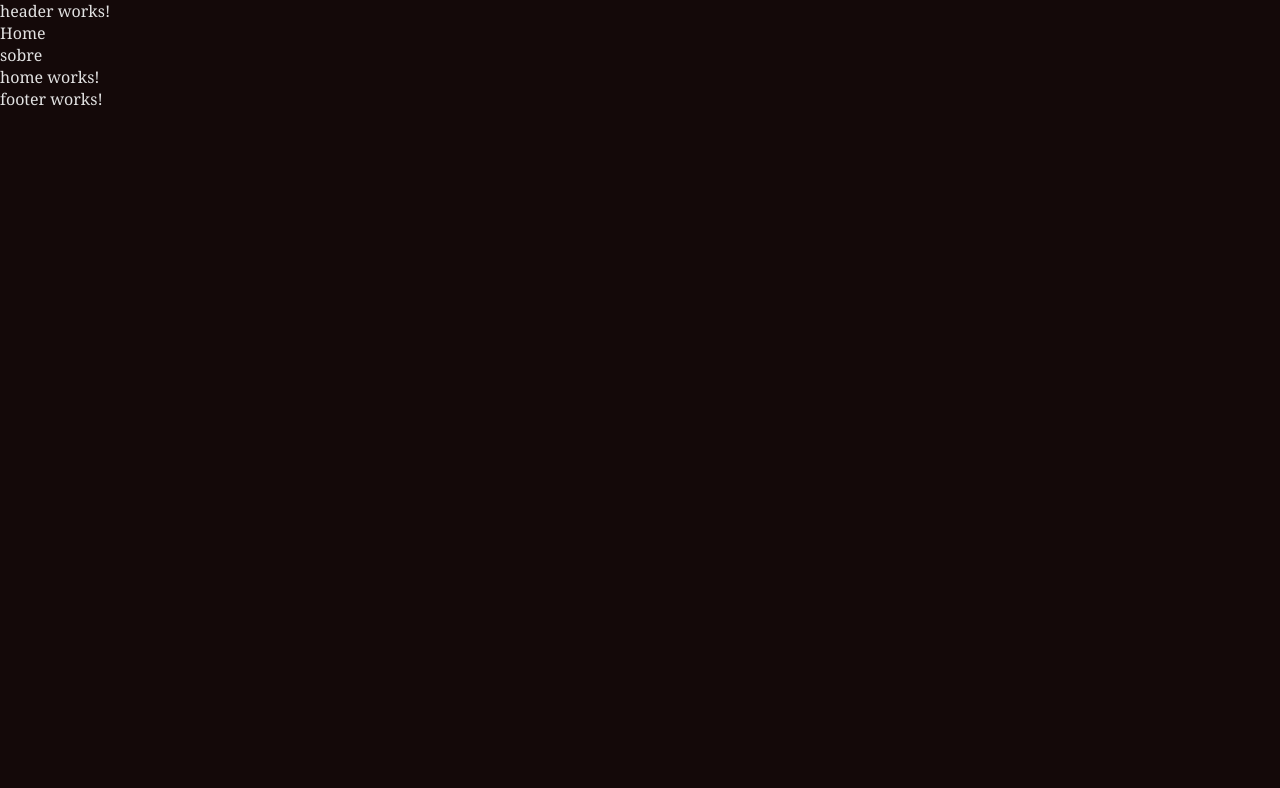
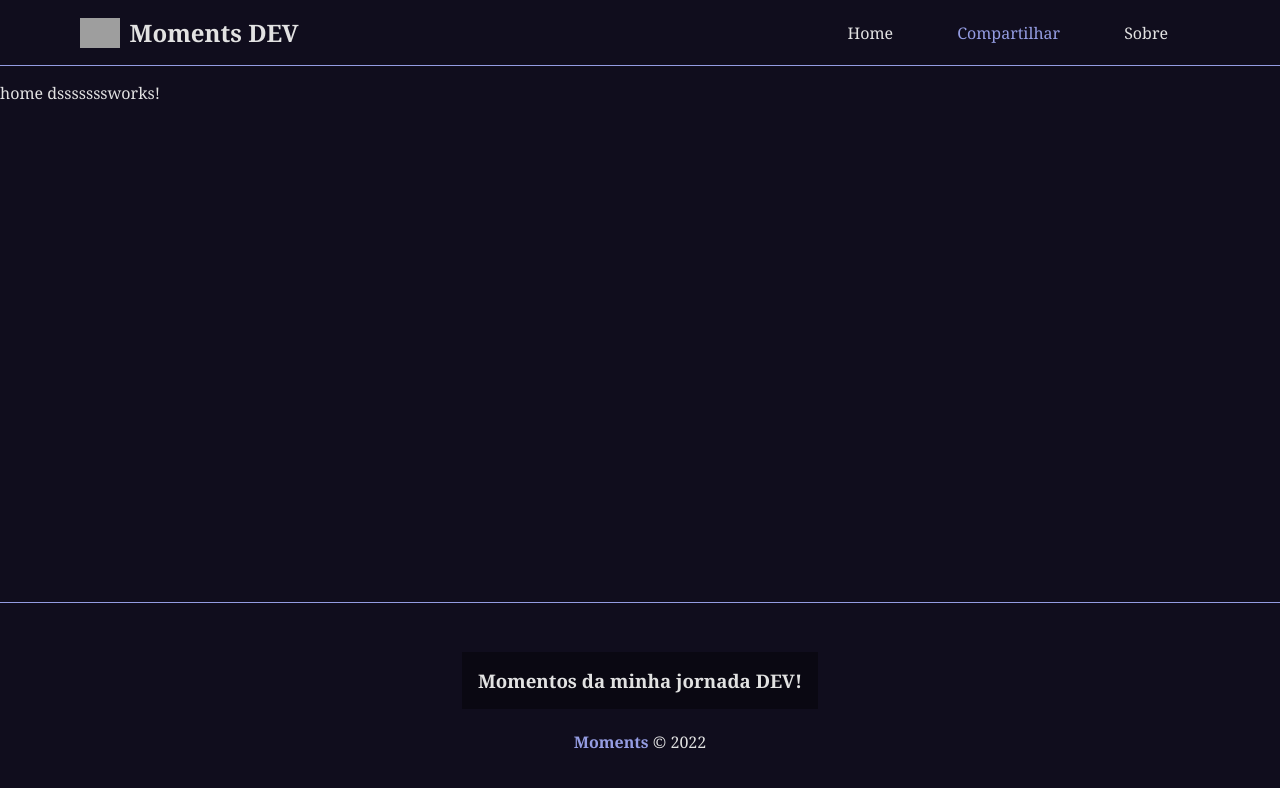
Before and after one commit to oeduardodev/PROJETO-Codei-frontend, an Angular app: page / in a window 1280 px wide. Shown: the top 788 px of the page. Built offline with nearby package versions, Linux system fonts and the light colour scheme; grey boxes are pictures that could not be loaded.

Commit message:
FEAT: Estruturando componentes de layout .

```diff
--- a/src/app/app.component.css
+++ b/src/app/app.component.css
@@ -0,0 +1,4 @@
+.container {
+    min-height: 65vh;
+    margin-top: 1em;
+}
--- a/src/app/app.config.ts
+++ b/src/app/app.config.ts
@@ -1,6 +1,5 @@
 import { ApplicationConfig } from '@angular/core';
-import { provideRouter } from '@angular/router';
-
+import { provideRouter, Routes  } from '@angular/router';
 import { routes } from './app.routes';
 
 export const appConfig: ApplicationConfig = {
--- a/src/app/components/header/header.component.css
+++ b/src/app/components/header/header.component.css
@@ -0,0 +1,35 @@
+nav {
+    display: flex;
+    justify-content: space-between;
+    padding: 1rem 5rem;
+    border-bottom: 1px solid #949ce2;
+}
+
+.brand,
+.links {
+    display: flex;
+    justify-content: center;
+    align-items: center;
+}
+
+.brand img {
+    width: 40px;
+    margin-right: .6em;
+}
+
+.brand:hover>h2 {
+    color: #949ce2;
+}
+
+.add a {
+    color: #949ce2;
+}
+
+.add a:hover {
+    background-color: #0000005e;
+    border-radius: 35px;
+}
+
+.links a {
+    padding: 1em 2em;
+}
--- a/src/app/components/header/header.component.html
+++ b/src/app/components/header/header.component.html
@@ -1,7 +1,11 @@
-<p>header works!</p>
 <nav>
-    <ul>
+    <a class="brand" routerLink="/">
+        <img src="/caminho/para/sua/imagem.jpg" alt="moments">
+        <h2>Moments DEV</h2>
+    </a>
+    <ul class="links">
         <li><a routerLink="/">Home</a></li>
-        <li><a routerLink="/about">sobre</a></li>
+        <li class="add"><a routerLink="/moments/new">Compartilhar</a></li>
+        <li><a routerLink="/about">Sobre</a></li>
     </ul>
 </nav>
--- a/src/app/components/header/header.component.ts
+++ b/src/app/components/header/header.component.ts
@@ -1,9 +1,10 @@
 import { Component } from '@angular/core';
+import { RouterLink } from '@angular/router';
 
 @Component({
   selector: 'app-header',
   standalone: true,
-  imports: [],
+  imports: [RouterLink],
   templateUrl: './header.component.html',
   styleUrl: './header.component.css'
 })
--- a/src/app/components/pages/home/home.component.html
+++ b/src/app/components/pages/home/home.component.html
@@ -1 +1 @@
-<p>home works!</p>
+<p>home dsssssssworks!</p>
--- a/src/app/footer/footer.component.css
+++ b/src/app/footer/footer.component.css
@@ -0,0 +1,19 @@
+footer {
+    border-top: 1px solid #949ce2;
+    display: flex;
+    flex-direction: column;
+    align-items: center;
+    justify-content: center;
+    height: 200px;
+}
+
+footer h3 {
+    margin-bottom: 1.2em;
+    padding: 1rem;
+    background-color: #0000005e;
+}
+
+footer span {
+    font-weight: bold;
+    color: #949ce2;
+}
--- a/src/app/footer/footer.component.html
+++ b/src/app/footer/footer.component.html
@@ -1 +1,4 @@
-<p>footer works!</p>
+<footer>
+    <h3>Momentos da minha jornada DEV!</h3>
+    <p><span>Moments</span> &copy; 2022</p>
+</footer>
--- a/src/styles.css
+++ b/src/styles.css
@@ -4,7 +4,7 @@
     box-sizing: border-box;
     font-family: Cambria, Cochin, Georgia, Times, 'Times New Roman', serif;
     color: #e2e2e2;
-    background-color: #140909;
+    background-color: #100d1d;
 }
 
 a {
@@ -14,7 +14,7 @@ a {
 }
 
 a:hover {
-    color: #230050;
+    color: #949ce2;
 }
 
 li {
```
Also changed, not shown: src/app/app.routes.ts (+14 -2 lines).
